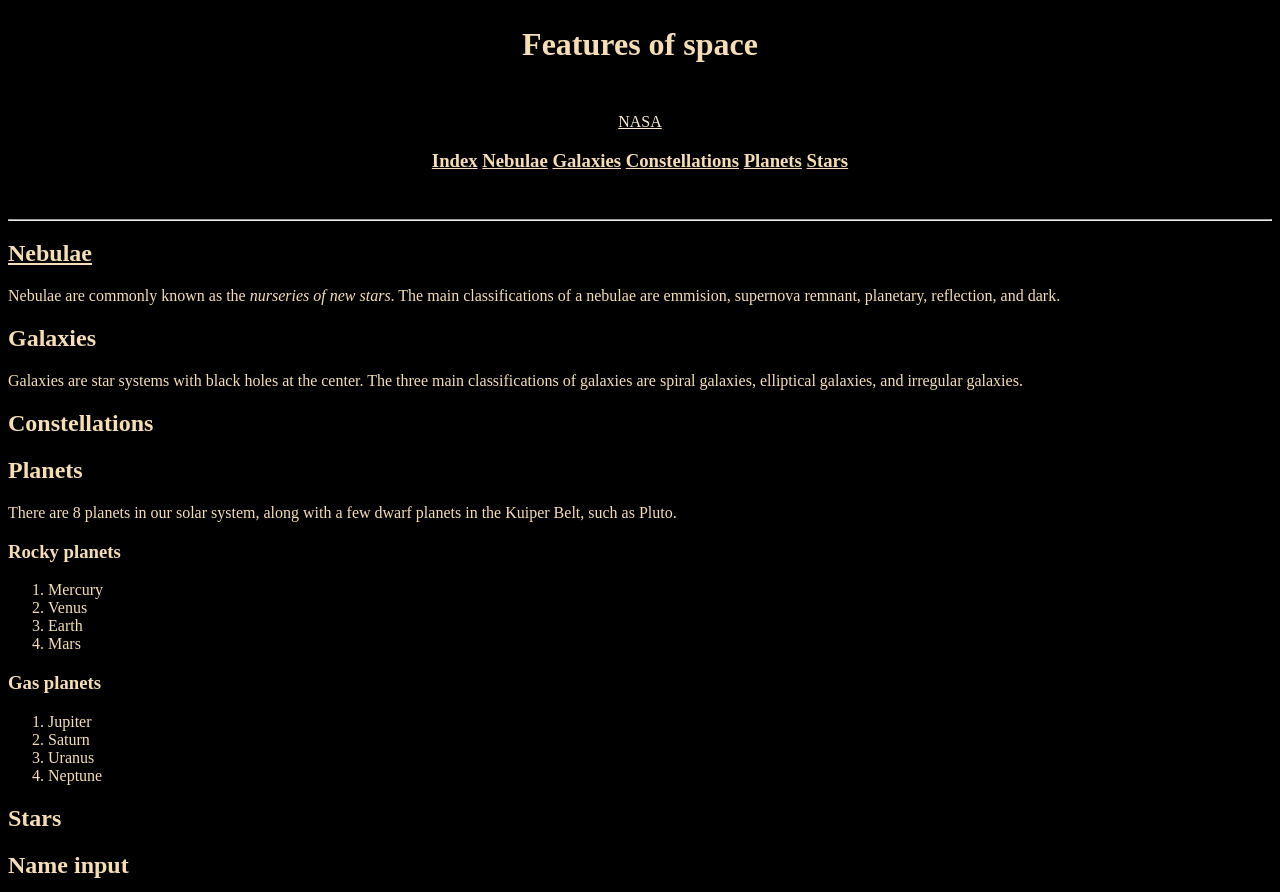
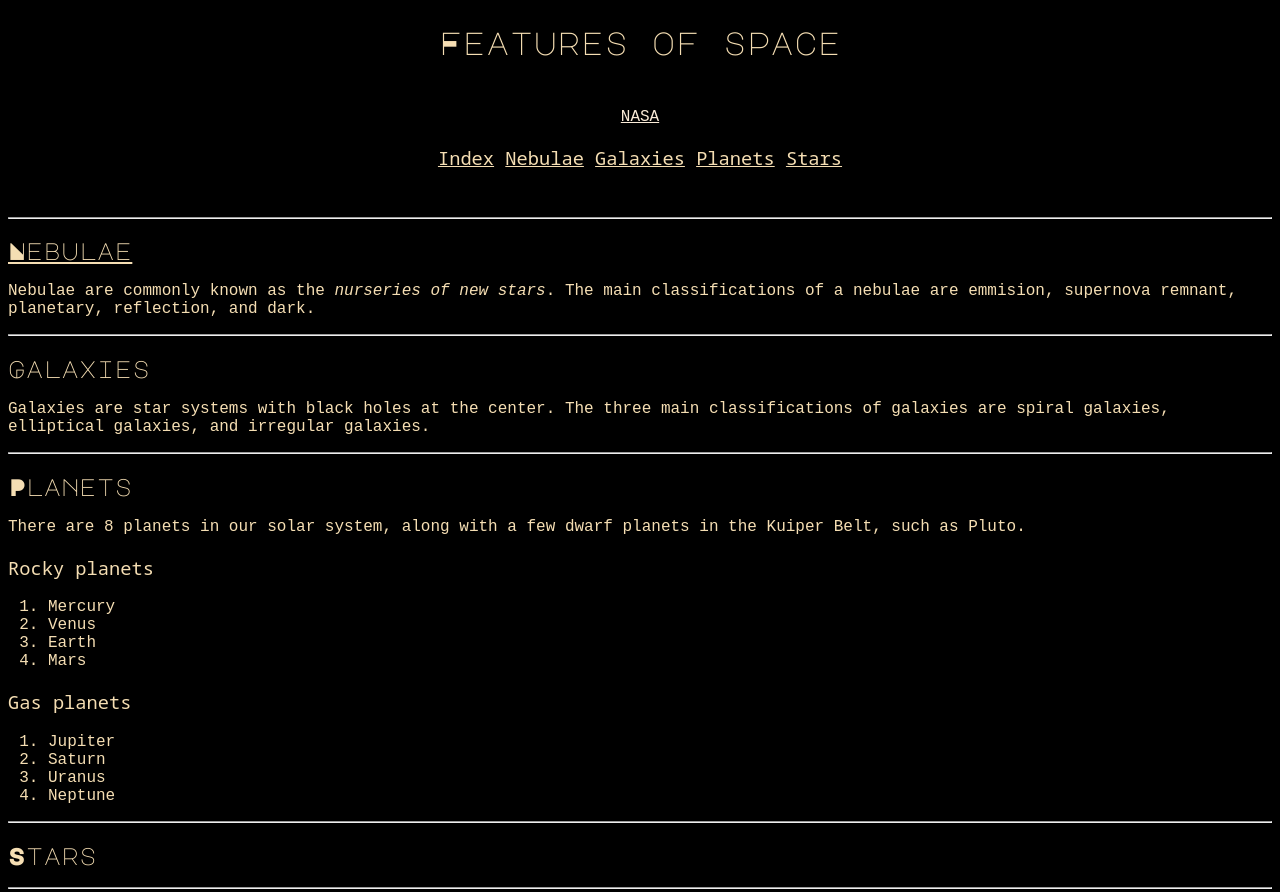
Before and after one commit to pnfollow/spring-24, a plain HTML site: page index.html in a window 1280 px wide. Shown: the top 892 px of the page. Drawn offline with Linux system fonts and the light colour scheme; a web font is replaced by a local one.

Commit message:
M5 Assignment: Forms, Fonts and iFrames

```diff
--- a/index.html
+++ b/index.html
@@ -16,26 +16,60 @@
   padding: 5px;
   text-align: center;
 }
+			h1{
+  font-family: "Major Mono Display", monospace;
+  font-weight: 400;
+  font-style: normal;}
+		h2{
+  font-family: "Major Mono Display", monospace;
+  font-weight: 400;
+  font-style: normal;}
+		h3{
+			font-family: "Noto Sans Mono", monospace;
+  font-optical-sizing: auto;
+  font-weight: 300;
+  font-style: normal;
+  font-variation-settings:
+    "wdth" 100;}
+		p{ font-family: "Sometype Mono", monospace;
+  font-optical-sizing: auto;
+  font-weight: <weight>;
+  font-style: normal;}
+		li{ font-family: "Sometype Mono", monospace;
+  font-optical-sizing: auto;
+  font-weight: <weight>;
+  font-style: normal;}
+		h5{font-family: "Noto Sans Mono", monospace;
+  font-optical-sizing: auto;
+  font-weight: 300;
+  font-style: normal;
+  font-variation-settings:
+    "wdth" 100;}
+
 </style>
 <meta charset="utf-8">
 <title>Features of Space</title>
+	<link rel="preconnect" href="https://fonts.googleapis.com">
+<link rel="preconnect" href="https://fonts.gstatic.com" crossorigin>
+<link href="https://fonts.googleapis.com/css2?family=Major+Mono+Display&family=Noto+Sans+Mono:wght@200&family=Sometype+Mono:ital,wght@0,400..700;1,400..700&display=swap" rel="stylesheet">
+
 </head>
 
 <body style="background-color:black">
 		<h1 id="myHeader" style="color:wheat;">Features of space</h1>
 	<div class="links">
 		<p> <a style="color:antiquewhite;" href="https://www.nasa.gov/">NASA</a></p>
-	<h3 style="color:wheat;"><a style="color:wheat;:" href="index.html">Index</a> <a style="color:wheat;" href="nebulae.html"> Nebulae</a> <a style="color:wheat;" href="galaxies.html">Galaxies</a> <a style="color:wheat;" href="constellations.html">Constellations</a> <a style="color:wheat;" href="planets.html">Planets</a>  <a style="color:wheat;" href="stars.html">Stars</a></h3>
+	<h3 style="color:wheat;"><a style="color:wheat;:" href="index.html">Index</a> <a style="color:wheat;" href="nebulae.html"> Nebulae</a> <a style="color:wheat;" href="galaxies.html">Galaxies</a> <a style="color:wheat;" href="planets.html">Planets</a>  <a style="color:wheat;" href="stars.html">Stars</a></h3>
 	</div>
 
 	<h4 style="color:wheat;"></h4>
 	<hr>
-		<h2><a style="color:wheat;" href="nebulae.html">Nebulae</a></h2>
+		<h2 id="nebulae"><a style="color:wheat;" href="nebulae.html">Nebulae</a></h2>
 	<p style="color:wheat;">Nebulae are commonly known as the <em>nurseries of new stars</em>. The main classifications of a nebulae are emmision, supernova remnant, planetary, reflection, and dark. </p>
+	<hr>
 	<h2 style="color:wheat;">Galaxies</h2>
 	<p style="color:wheat;"> Galaxies are star systems with black holes at the center. The three main classifications of galaxies are spiral galaxies, elliptical galaxies, and irregular galaxies. </p>
-	<h2 style="color:wheat">Constellations</h2>
-	<p style="color:wheat;"></p>
+	<hr>
 	<h2 style="color:wheat">Planets</h2>
 	<p style="color:wheat">There are 8 planets in our solar system, along with a few dwarf planets in the Kuiper Belt, such as Pluto. </p>
 	<h3 style="color:wheat">Rocky planets</h3>
@@ -53,7 +87,11 @@
 	<li>Neptune</li>
 	</ol>
 	<p style="color:wheat;"></p>
+	<hr>
 	<h2 style="color:wheat">Stars</h2>
+
+	<hr><iframe width="560" height="315" src="https://www.youtube.com/embed/vV0PzmXUu70?si=Z-OzkW-ny2FALN0m" title="YouTube video player" frameborder="0" allow="accelerometer; autoplay; clipboard-write; encrypted-media; gyroscope; picture-in-picture; web-share" referrerpolicy="strict-origin-when-cross-origin" allowfullscreen></iframe>
+
 	<p style="color:wheat;"></p>
 	<h2 style="color:wheat;">Name input</h2>
 
@@ -63,7 +101,10 @@
   <label for="lname">Last name:</label><br>
   <input type="text" id="lname" name="lname" value="Doe"><br><br>
   <input type="submit" value="Submit">
+	<input type="reset" value="Reset">
 </form>
+
 </body>
 
+
 </html>
```
Also changed, not shown: constellations.html (deleted, +0 -33 lines), galaxies.html (+33 -1 lines), nebulae.html (+33 -1 lines), planets.html (+33 -1 lines), stars.html (+34 -1 lines).
